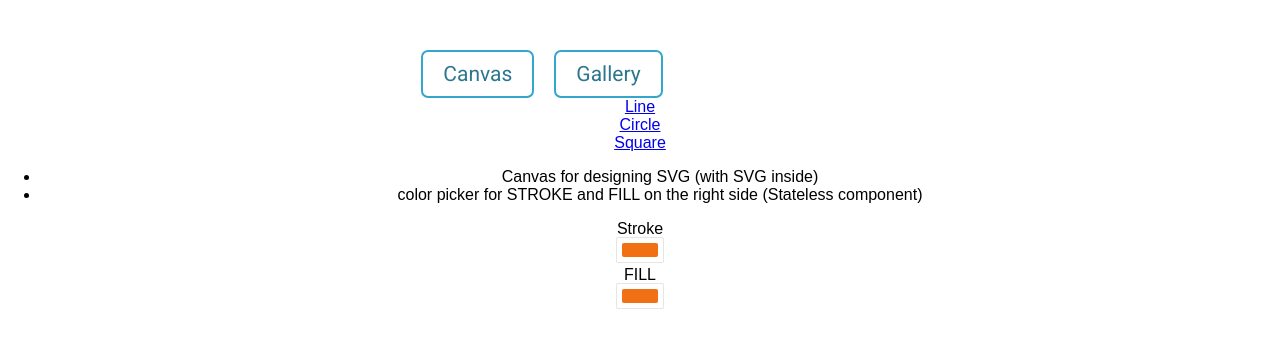
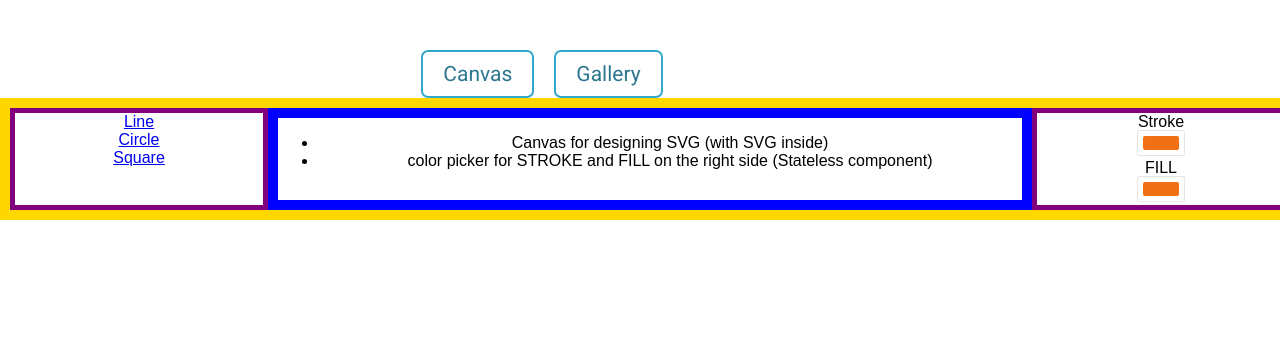
Before and after one commit to BraneOpacicBM/react_svg_maker, a React app: page /canvas in a window 1280 px wide. Shown: the top 348 px of the page. Built offline with nearby package versions, Linux system fonts and the light colour scheme.

Commit message:
About to make an SVGitem component

```diff
--- a/src/App.css
+++ b/src/App.css
@@ -2,3 +2,19 @@
   text-align: center;
 
 }
+
+.MainArea {
+  display: flex;
+  width: 100%;
+  border: 10px solid gold;
+}
+
+.MainArea > * {
+  border: 5px solid purple;
+  flex: 1;
+}
+
+.MainArea > *:nth-child(2) {
+  border: 10px solid blue;
+  flex: 3;
+}
--- a/src/App.js
+++ b/src/App.js
@@ -16,11 +16,13 @@ class App extends Component {
     return (
       <div className={classes.App}>
         <Navbar />
+        <div className={classes.MainArea}>
         <Switch>
           <Route path="/canvas" component={Canvas} />
           <Route path="/gallery" exact  component={Gallery}/>
           <Redirect from="/" exact to="/canvas" />
         </Switch>
+        </div>
       </div>
     );
   }
--- /dev/null
+++ b/src/containers/Canvas/Canvas.css
@@ -0,0 +1,4 @@
+.MiddleCanvas {
+    display: block;
+    width: 100%;
+}
--- a/src/containers/Canvas/Canvas.js
+++ b/src/containers/Canvas/Canvas.js
@@ -3,6 +3,8 @@ import ShapePicker from '../../components/ShapePicker/ShapePicker';
 import StrokeColorPicker from '../StrokeColorPicker/StrokeColorPicker';
 import FillColorPicker from '../FillColorPicker/FillColorPicker';
 import Auxx from '../../hoc/Auxx/Auxx';
+
+import classes from './Canvas.css';
 
 
 class Canvas extends Component {
@@ -23,7 +25,11 @@ class Canvas extends Component {
 
         return(
             <Auxx>
+                <div className="ShapePicker">
                     {shapePicker}
+                </div>
+
+            <div className={classes.MiddleCanvas}>
                 <ul>
                     <li>
                         Canvas for designing SVG (with SVG inside)
@@ -32,6 +38,8 @@ class Canvas extends Component {
                         color picker for STROKE and FILL on the right side (Stateless component)
                     </li>
                 </ul>
+            </div>
+            <div className="StrokeAndFill">
                 <div>
                     Stroke
                     <StrokeColorPicker />
@@ -40,6 +48,7 @@ class Canvas extends Component {
                     FILL
                     <FillColorPicker />
                 </div>
+            </div>
             </Auxx>
         )
     }
--- a/src/index.js
+++ b/src/index.js
@@ -8,7 +8,7 @@ import './index.css';
 import App from './App';
 import registerServiceWorker from './registerServiceWorker';
 
-const store = createStore(rootRouter);
+const store = createStore(rootRouter, window.__REDUX_DEVTOOLS_EXTENSION__ && window.__REDUX_DEVTOOLS_EXTENSION__());
 
 const app = <Provider store={store}><BrowserRouter><App /></BrowserRouter></Provider>;
 
```
Lines whose indentation alone changed are shown as unchanged.
